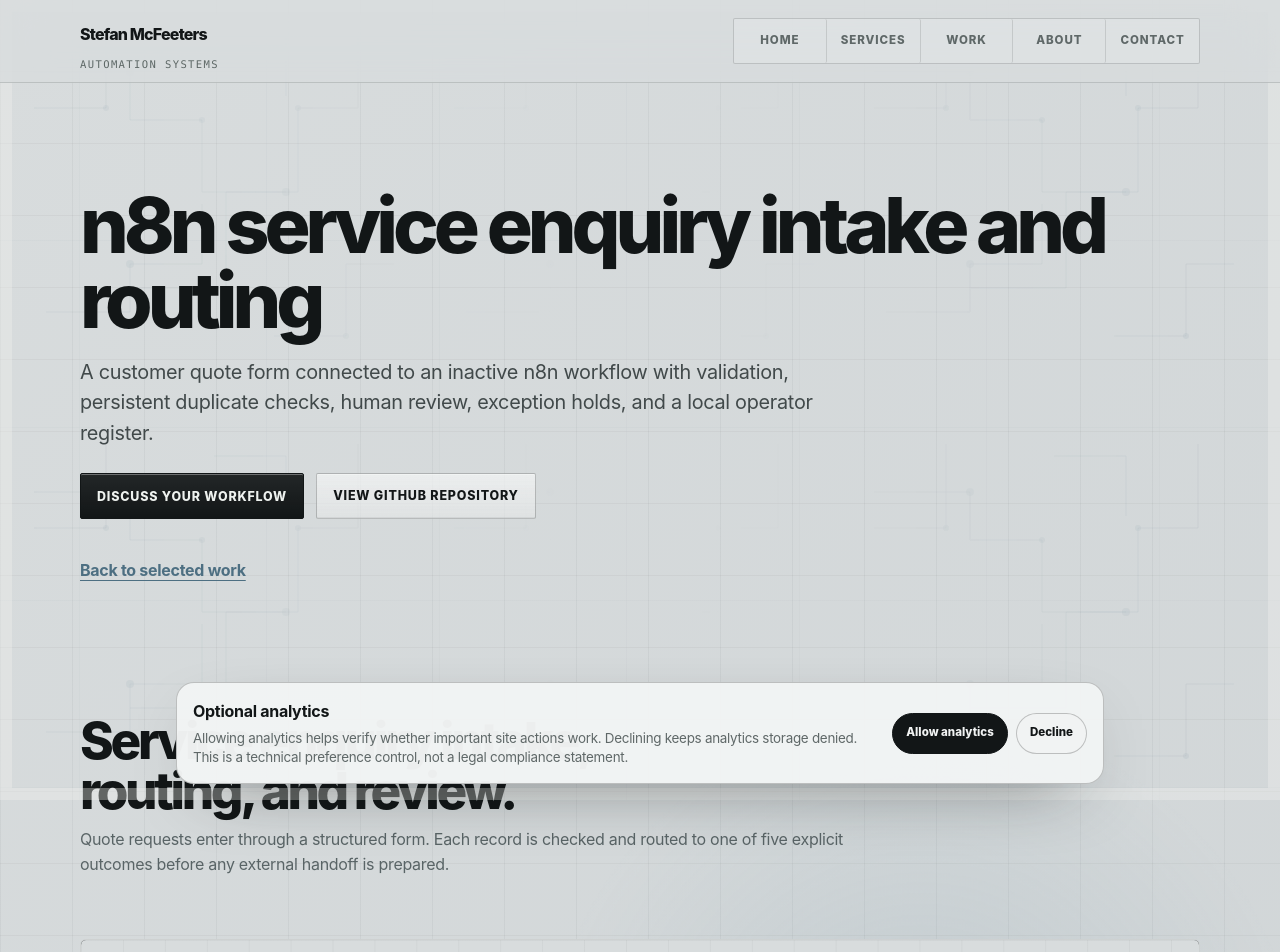
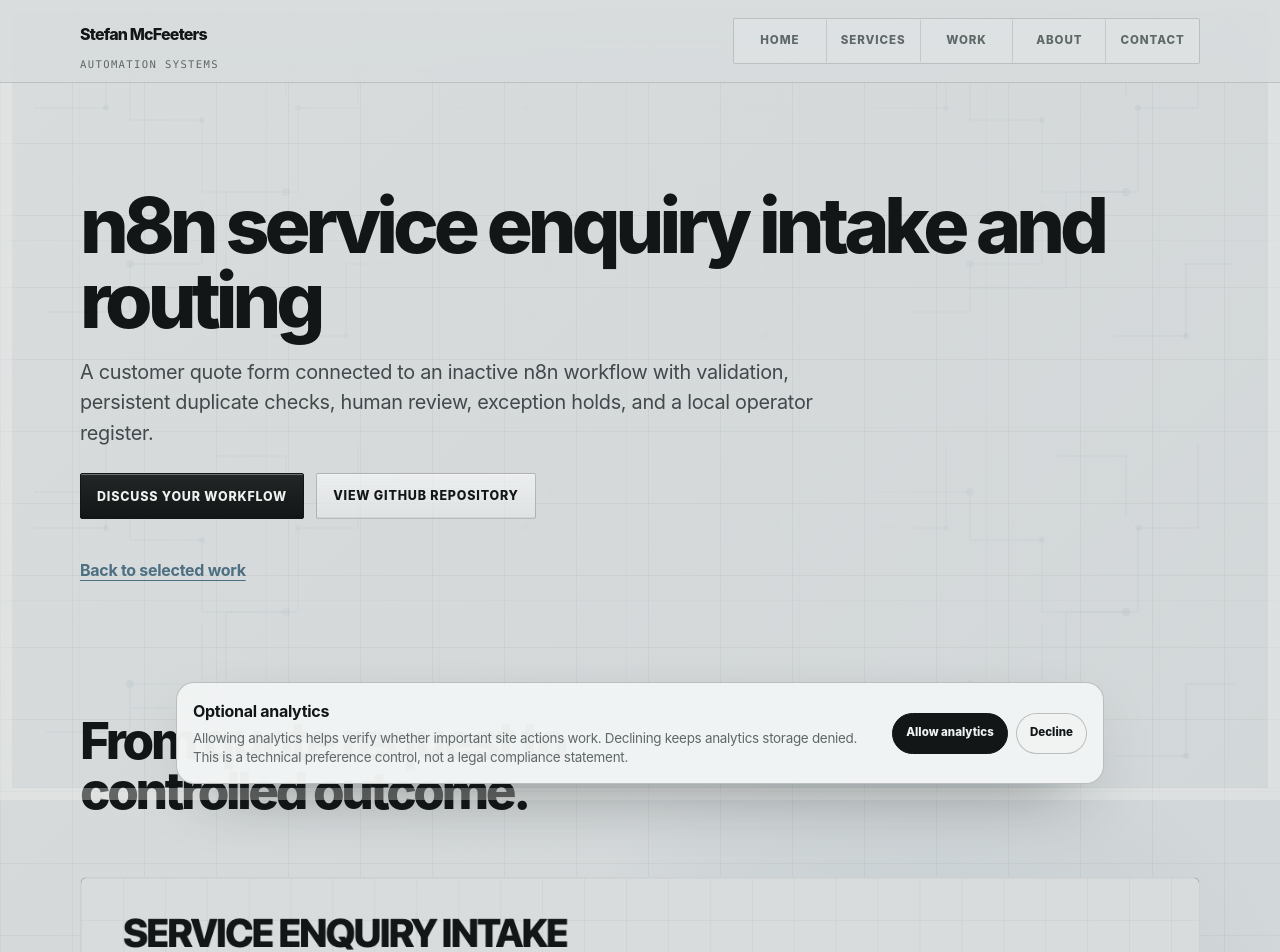
Before and after one commit to stefan-mcf/smsystems.au, a Next.js app: page /work/n8n-service-lead-routing in a window 1280 px wide. Shown: the top 952 px of the page. Built offline with nearby package versions, Linux system fonts and the light colour scheme.

Commit message:
Refine n8n proof gallery introduction
Removes the redundant gallery subheading and gives the walkthrough a broader transition heading.

```diff
--- a/app/work/n8n-service-lead-routing/page.tsx
+++ b/app/work/n8n-service-lead-routing/page.tsx
@@ -106,13 +106,8 @@ export default function N8nServiceLeadRoutingPage() {
       >
         <div className="case-study-section-heading">
           <h2 id="n8n-workflow-walkthrough">
-            Service enquiry intake, routing, and review.
+            From quote request to controlled outcome.
           </h2>
-          <p>
-            Quote requests enter through a structured form. Each record is
-            checked and routed to one of five explicit outcomes before any
-            external handoff is prepared.
-          </p>
         </div>
 
         <div className="case-study-shot-list">
```
